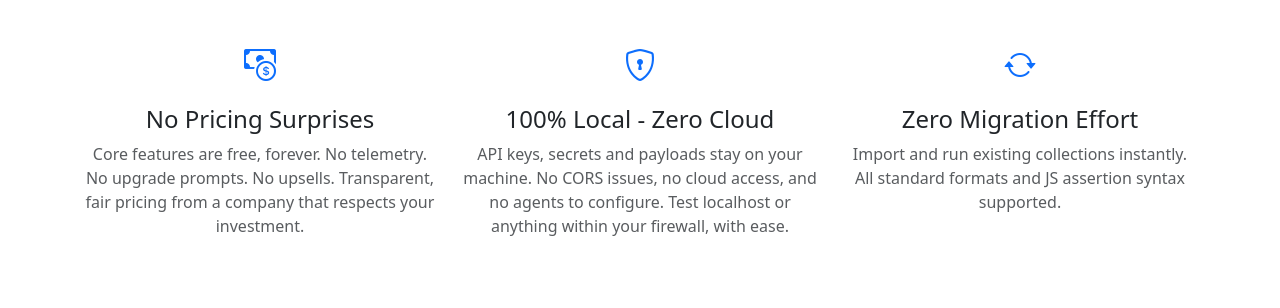
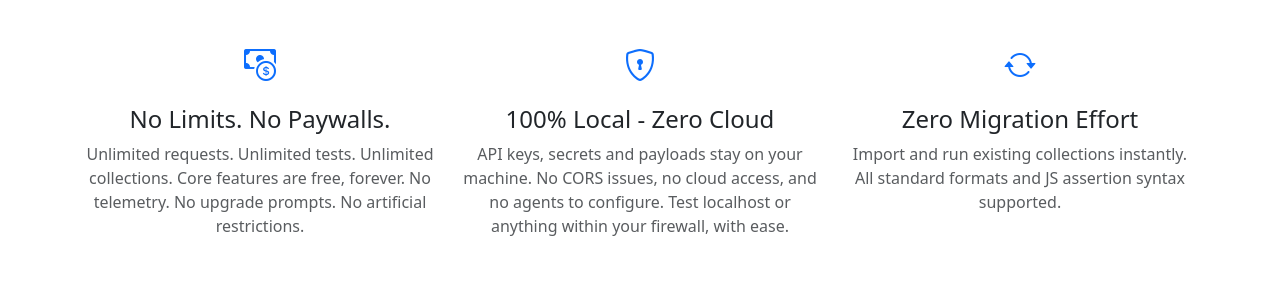
Before and after one commit to karatelabs/xplorer, a Jekyll site: the page built from index.html, in a window 1280 px wide. Shown: the part 680-988 px from the top of the page. Built offline with Jekyll 4.4.1, drawn with Linux system fonts in a browser that asks for light colours.

Commit message:
improve docs

```diff
--- a/index.html
+++ b/index.html
@@ -42,8 +42,8 @@ title: Home
         <div class="feature-icon text-primary">
           <i class="bi bi-cash-coin"></i>
         </div>
-        <h4>No Pricing Surprises</h4>
-        <p class="text-muted">Core features are free, forever. No telemetry. No upgrade prompts. No upsells. Transparent, fair pricing from a company that respects your investment.</p>
+        <h4>No Limits. No Paywalls.</h4>
+        <p class="text-muted">Unlimited requests. Unlimited tests. Unlimited collections. Core features are free, forever. No telemetry. No upgrade prompts. No artificial restrictions.</p>
       </div>
     </div>
     <div class="col-md-4">
```
